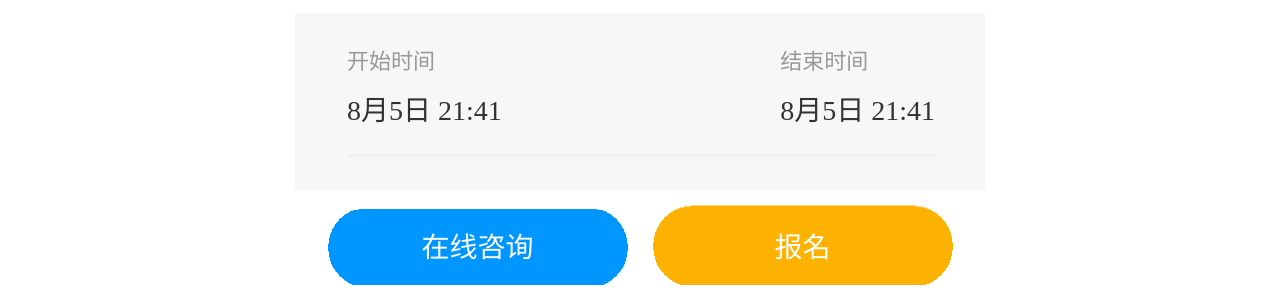
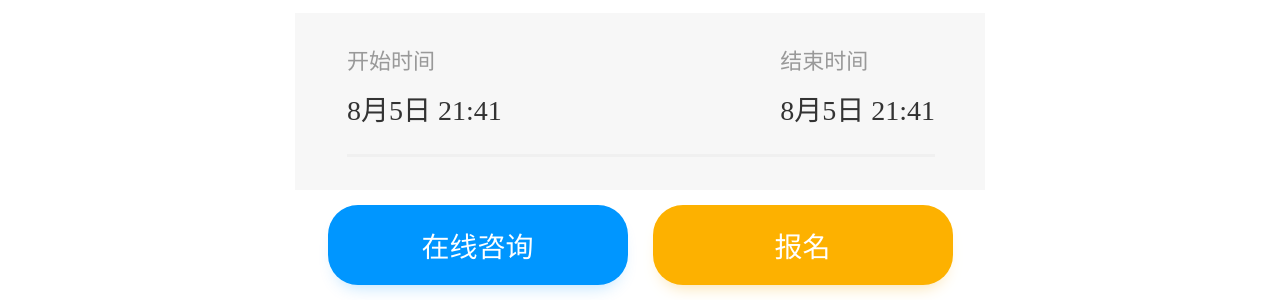
Before and after one commit to CAPFmzh/bangbang, a plain HTML site: page index.html in a window 1280 px wide. Shown: the part 500-800 px from the top of the page. Drawn offline with Linux system fonts and the light colour scheme.

Commit message:
Update index.css

```diff
--- a/css/index.css
+++ b/css/index.css
@@ -193,6 +193,14 @@ body{
 	font-family: 'PingFangSC-Regular';
 
 
+
+	border: none;
+    text-align: center;
+    border-radius: 30px;
+
+
+
+
 }
 .btn>div>button>a{
 	color: #FFFFFF;
@@ -200,14 +208,16 @@ body{
 
 }
 .btn .btnl{
-	background: url(../img/png2.png) no-repeat 0rem 0.035rem;
+	box-shadow:  0px 10px 17px -9px  rgba(0,150,255, .3);
+	background-color: #0096ff;
 	float: left;
-	background-size: 100%;
+
 }
 .btn .btnr{
-	background: url(../img/png2.png) no-repeat 0rem -0.87rem;
+	box-shadow:  0px 10px 17px -9px  #FADE9F;
+	background-color: #FDB100;
 	float: right;
-	background-size: 100%;
+
 }
 /*@media only screen and (min-device-width: 320px) and (max-device-width: 568px) and (-webkit-min-device-pixel-ratio: 2){
         .third{
```
